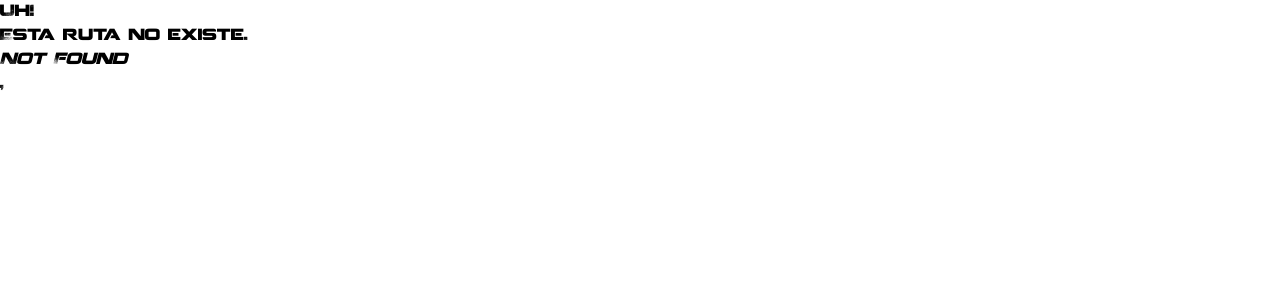
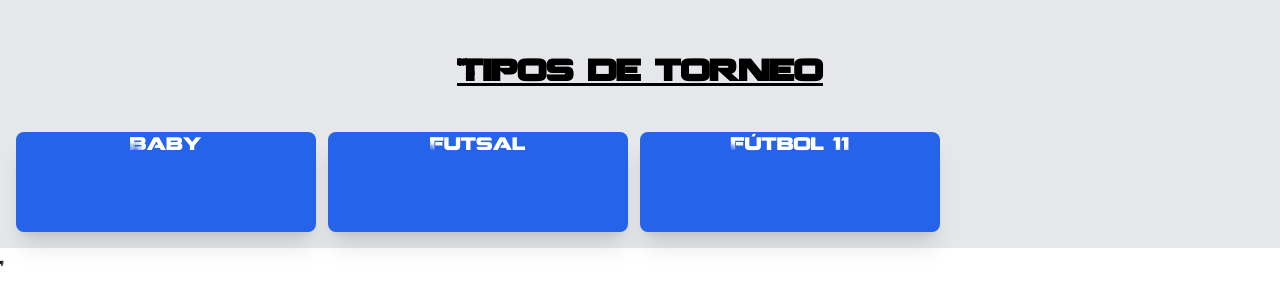
Before and after one commit to mmanna3/web-publica, a React (Vite) app: page /tiposdetorneos in a window 1280 px wide. Before the commit this address had no page. Shown: the top 304 px of the page. Built offline with nearby package versions, Linux system fonts and the light colour scheme.

Commit message:
Crea Tipos de torneo (antes de torneos)

```diff
--- a/src/components/pages/InicioPage.tsx
+++ b/src/components/pages/InicioPage.tsx
@@ -13,7 +13,7 @@ export const InicioPage = () => {
       <img className='m-auto w-[250px] md:hidden' src={BANNER_CELU} alt='banner-image' />
       <img className='m-auto hidden w-4/5 md:block' src={BANNER_DESKTOP} alt='banner-image' />
       <div className='my-10 flex flex-col items-center gap-6'>
-        <ImageBtn img={IMG_BTN_TORNEOS} alt='torneos' url='/torneos' />
+        <ImageBtn img={IMG_BTN_TORNEOS} alt='torneos' url='/tiposdetorneos' />
         <ImageBtn img={IMG_BTN_COPAS} alt='copas' url='/copas' />
         <ImageBtn img={IMG_BTN_NOSOTROS} alt='nosotros' url='/nosotros' />
         <ImageBtn img={IMG_BTN_CONTACTO} alt='contacto' url='/contacto' />
--- /dev/null
+++ b/src/components/pages/Torneos/TiposDeTorneosPage.tsx
@@ -0,0 +1,35 @@
+import { Link } from 'react-router-dom';
+
+export const TorneosPage = () => {
+  return (
+    <main className='bg-gray-200 p-4'>
+      <h1 className='my-10 text-center text-3xl font-bold underline'>Tipos de torneo</h1>
+
+      <div className='flex gap-3'>
+        <Link
+          key='baby'
+          to='/torneos-baby'
+          className='min-h-[100px] min-w-[300px] rounded-lg bg-blue-600 text-center text-lg text-white shadow-xl'
+        >
+          Baby
+        </Link>
+        <Link
+          key='futsal'
+          to='/torneos-futsal'
+          className='min-h-[100px] min-w-[300px] rounded-lg bg-blue-600 text-center text-lg text-white shadow-xl'
+        >
+          Futsal
+        </Link>
+        <Link
+          key='futbol-11'
+          to='/torneos-futbol-11'
+          className='min-h-[100px] min-w-[300px] rounded-lg bg-blue-600 text-center text-lg text-white shadow-xl'
+        >
+          Fútbol 11
+        </Link>
+      </div>
+    </main>
+  );
+};
+
+export default TorneosPage;
--- a/src/components/pages/Torneos/TorneosPage.tsx
+++ b/src/components/pages/Torneos/TorneosPage.tsx
@@ -1,8 +1,31 @@
 import { Link } from 'react-router-dom';
 import { useFetchTorneos } from './hooks/useFetchTorneos';
+import { Torneo } from '../../../interfaces/Torneo';
 
-export const TorneosPage = () => {
+interface Props {
+  tipo: 'baby' | 'futsal' | 'futbol11';
+}
+
+export const TorneosPage = ({ tipo }: Props) => {
   const { torneos, isFetching } = useFetchTorneos();
+
+  const filterTorneosByType = (torneos: Torneo[]): Torneo[] => {
+    const tiposDeTorneo = {
+      baby: ['MATUTINO', 'VESPERTINO'],
+      futsal: ['FUTSAL'],
+      futbol11: ['FUTBOL 11'],
+    };
+
+    const torneosByType: Torneo[] = [];
+
+    torneos.forEach((torneo) => {
+      tiposDeTorneo[tipo].forEach((tipoDeTorneo) => {
+        if (torneo.descripcion.toUpperCase().includes(tipoDeTorneo)) torneosByType.push(torneo);
+      });
+    });
+
+    return torneosByType;
+  };
 
   if (isFetching) {
     return <h2 className='text-center text-5xl'>Cargando...⌛</h2>;
@@ -13,7 +36,7 @@ export const TorneosPage = () => {
       <h1 className='my-10 text-center text-3xl font-bold underline'>TorneosPage</h1>
 
       <div className='mb-10 grid grid-cols-3 gap-3'>
-        {torneos.map(({ id, descripcion }) => (
+        {filterTorneosByType(torneos).map(({ id, descripcion }) => (
           <Link
             key={id}
             to={`/torneo/${id}/zonas`}
--- a/src/main.tsx
+++ b/src/main.tsx
@@ -17,7 +17,7 @@ import { ListaDeTablasDePosiciones } from './components/posiciones/ListaDeTablas
 import { ListaDeTablasDelFixture } from './components/fixture/ListaDeTablasDelFixture';
 import { ListaDeTablasDeJornadas } from './components/jornadas/ListaDeTablasDeJornadas';
 import { ListaDeTablasDeClubes } from './components/clubes/ListaDeTablasDeClubes';
-import { Layout } from './components/common/Layout'
+import TiposDeTorneosPage from './components/pages/Torneos/TiposDeTorneosPage';
 
 const router = createBrowserRouter([
   {
@@ -26,10 +26,21 @@ const router = createBrowserRouter([
     errorElement: <ErrorPage />,
   },
   {
-    path: '/torneos',
-    element:  <Layout>
-    <TorneosPage />
-  </Layout>,
+    path: '/tiposdetorneos',
+    element: <TiposDeTorneosPage />,
+  },
+  {
+    path: '/torneos-baby',
+    // Que esto sea un enum
+    element: <TorneosPage tipo='baby' />,
+  },
+  {
+    path: '/torneos-futsal',
+    element: <TorneosPage tipo='futsal' />,
+  },
+  {
+    path: '/torneos-futbol-11',
+    element: <TorneosPage tipo='futbol11' />,
   },
   {
     path: '/torneo/:torneoId/zonas',
@@ -79,6 +90,6 @@ const router = createBrowserRouter([
 
 ReactDOM.createRoot(document.getElementById('root') as HTMLElement).render(
   <React.StrictMode>
-  <RouterProvider router={router} />,
+    <RouterProvider router={router} />,
   </React.StrictMode>,
 );
```
